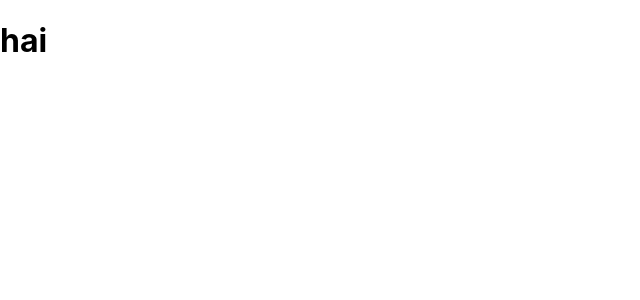
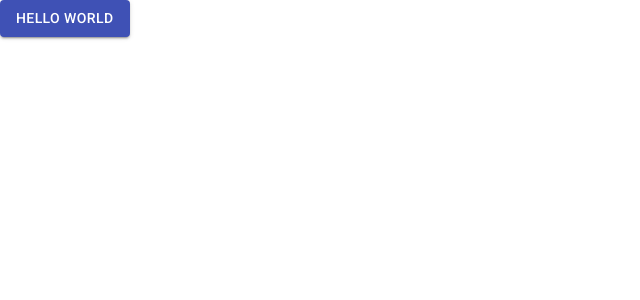
Before and after one commit to hishamtk/github-users-app, a React (Create React App) app: page / in a window 1280 px wide. Shown: the top 300 px of the page, without its empty margins (0-640 px from the left). Built offline with nearby package versions, Linux system fonts and the light colour scheme.

Commit message:
added material ui

```diff
--- a/package.json
+++ b/package.json
@@ -3,6 +3,8 @@
   "version": "0.1.0",
   "private": true,
   "dependencies": {
+    "@material-ui/core": "^4.11.4",
+    "@material-ui/icons": "^4.11.2",
     "@testing-library/jest-dom": "^5.12.0",
     "@testing-library/react": "^11.2.6",
     "@testing-library/user-event": "^12.8.3",
--- a/public/index.html
+++ b/public/index.html
@@ -22,6 +22,7 @@
       name="description"
       content="Github Users search app made with React and material UI "
     />
+    <link rel="stylesheet" href="https://fonts.googleapis.com/icon?family=Material+Icons" />
 
     <link
     rel="stylesheet"
@@ -29,6 +30,7 @@
     integrity="sha256-mmgLkCYLUQbXn0B1SRqzHar6dCnv9oZFPEC1g1cwlkk="
     crossorigin="anonymous"
   />
+  <link rel="stylesheet" href="https://fonts.googleapis.com/css?family=Roboto:300,400,500,700&display=swap" />
     <link rel="apple-touch-icon" href="%PUBLIC_URL%/logo192.png" />
     <!--
       manifest.json provides metadata used when your web app is installed on a
--- a/src/App.js
+++ b/src/App.js
@@ -1,8 +1,10 @@
+import Button from "@material-ui/core/Button";
+
 function App() {
   return (
-    <div>
-      <h1>hai</h1>
-    </div>
+    <Button variant="contained" color="primary">
+      Hello World
+    </Button>
   );
 }
 
```
Also changed, not shown: 1 other file (tests, documents, lock files or other folders).
